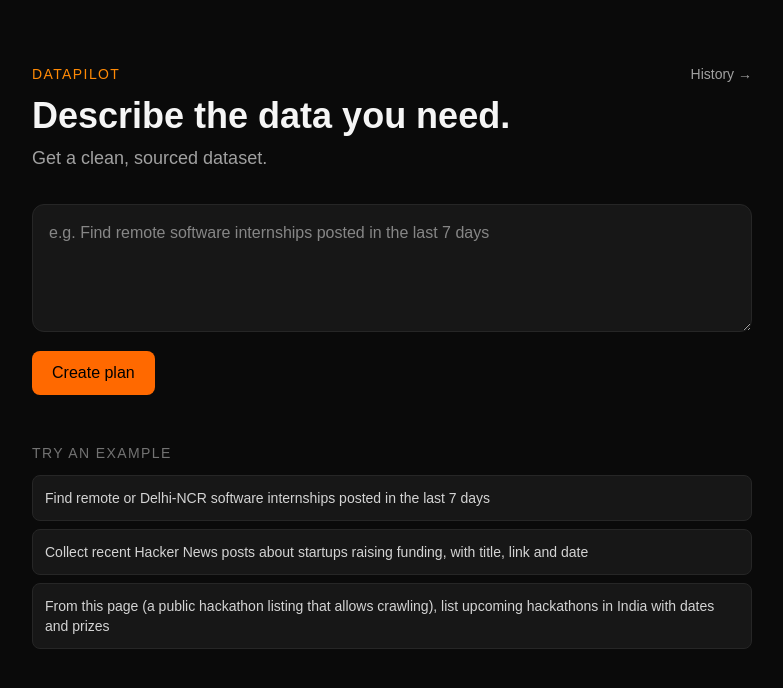
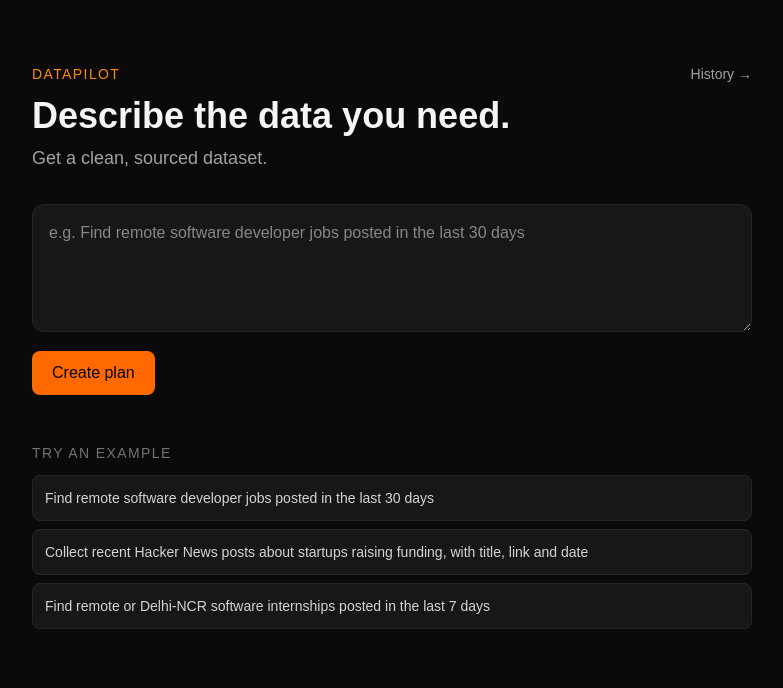
Before and after one commit to chetanprasadofficial/datapilot, a Next.js app: page / in a window 1280 px wide. Shown: the top 688 px of the page, without its empty margins (248-1031 px from the left). Built offline with nearby package versions, Linux system fonts and the light colour scheme.

Commit message:
Update homepage examples

```diff
--- a/app/page.tsx
+++ b/app/page.tsx
@@ -3,9 +3,9 @@ import { useState } from "react";
 import { useRouter } from "next/navigation";
 
 const EXAMPLES = [
-  "Find remote or Delhi-NCR software internships posted in the last 7 days",
-  "Collect recent Hacker News posts about startups raising funding, with title, link and date",
-  "From this page (a public hackathon listing that allows crawling), list upcoming hackathons in India with dates and prizes",
+"Find remote software developer jobs posted in the last 30 days",
+"Collect recent Hacker News posts about startups raising funding, with title, link and date",
+"Find remote or Delhi-NCR software internships posted in the last 7 days",
 ];
 
 export default function Home() {
@@ -43,7 +43,7 @@ export default function Home() {
         <textarea
           value={prompt}
           onChange={(e) => setPrompt(e.target.value)}
-          placeholder="e.g. Find remote software internships posted in the last 7 days"
+          placeholder="e.g. Find remote software developer jobs posted in the last 30 days"
           className="mt-8 h-32 w-full rounded-xl border border-neutral-800 bg-neutral-900 p-4 text-base outline-none focus:border-orange-400"
         />
         <button
```
